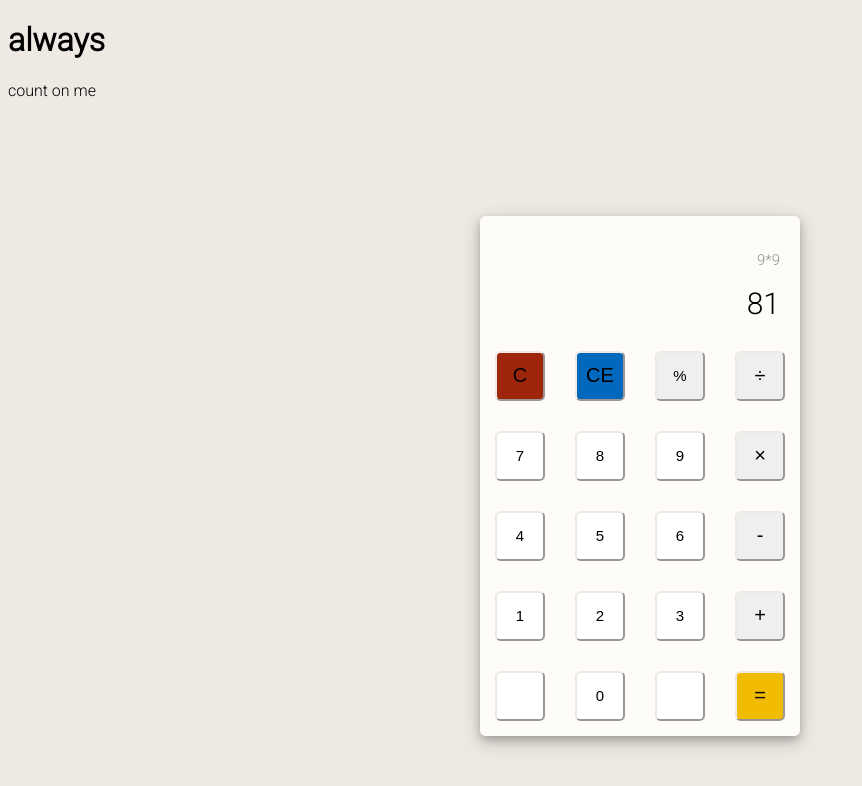
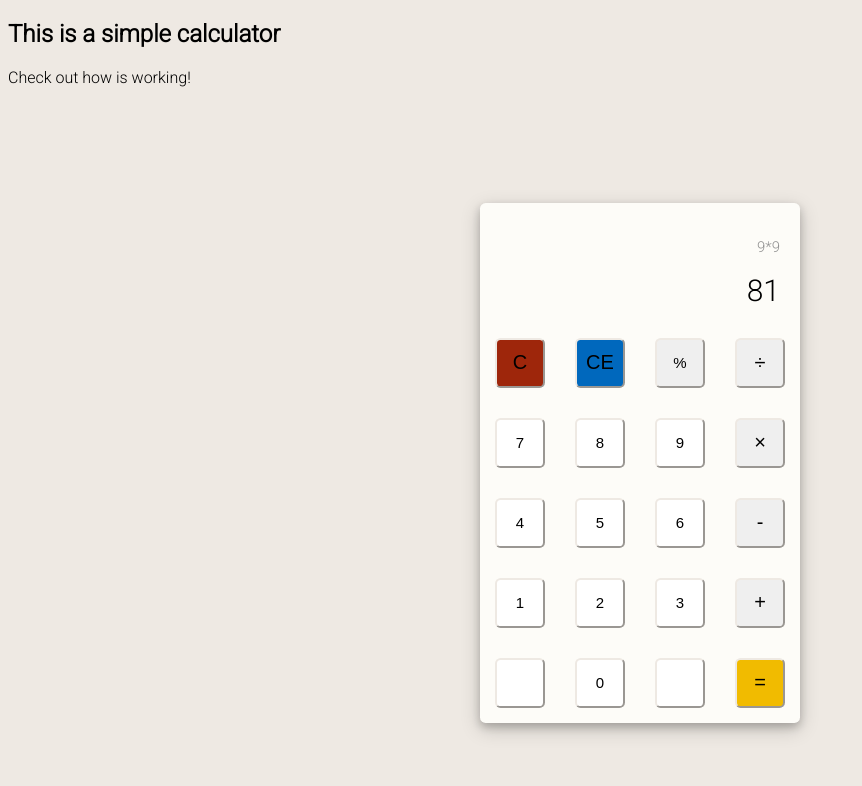
Before and after one commit to grabania/calculator, a plain HTML site: page index.html in a window 1280 px wide. Shown: the whole page, without its empty margins (0-862 px from the left). Drawn offline with Linux system fonts and the light colour scheme.

Commit message:
Add about, h2 and p in HTML

```diff
--- a/index.html
+++ b/index.html
@@ -9,9 +9,9 @@
 </head>
 <body>
     <div id="container">
-        <div class="count">
-            <h1 class="always">always</h1>
-            <p class="count-on-me">count on me</p>
+        <div class="about">
+            <h2 class="short-description">This is a simple calculator</h2>
+            <p class="check-it">Check out how is working!</p>
         </div>
         <div id="calculator">
             <div id="result">
--- a/style.css
+++ b/style.css
@@ -2,7 +2,7 @@ body {
 	font-family: 'Roboto', sans-serif;
 	background-color: #eee9e3;
 }
-.count {
+.about {
 	top: 30px;
 }
 #calculator {
```
